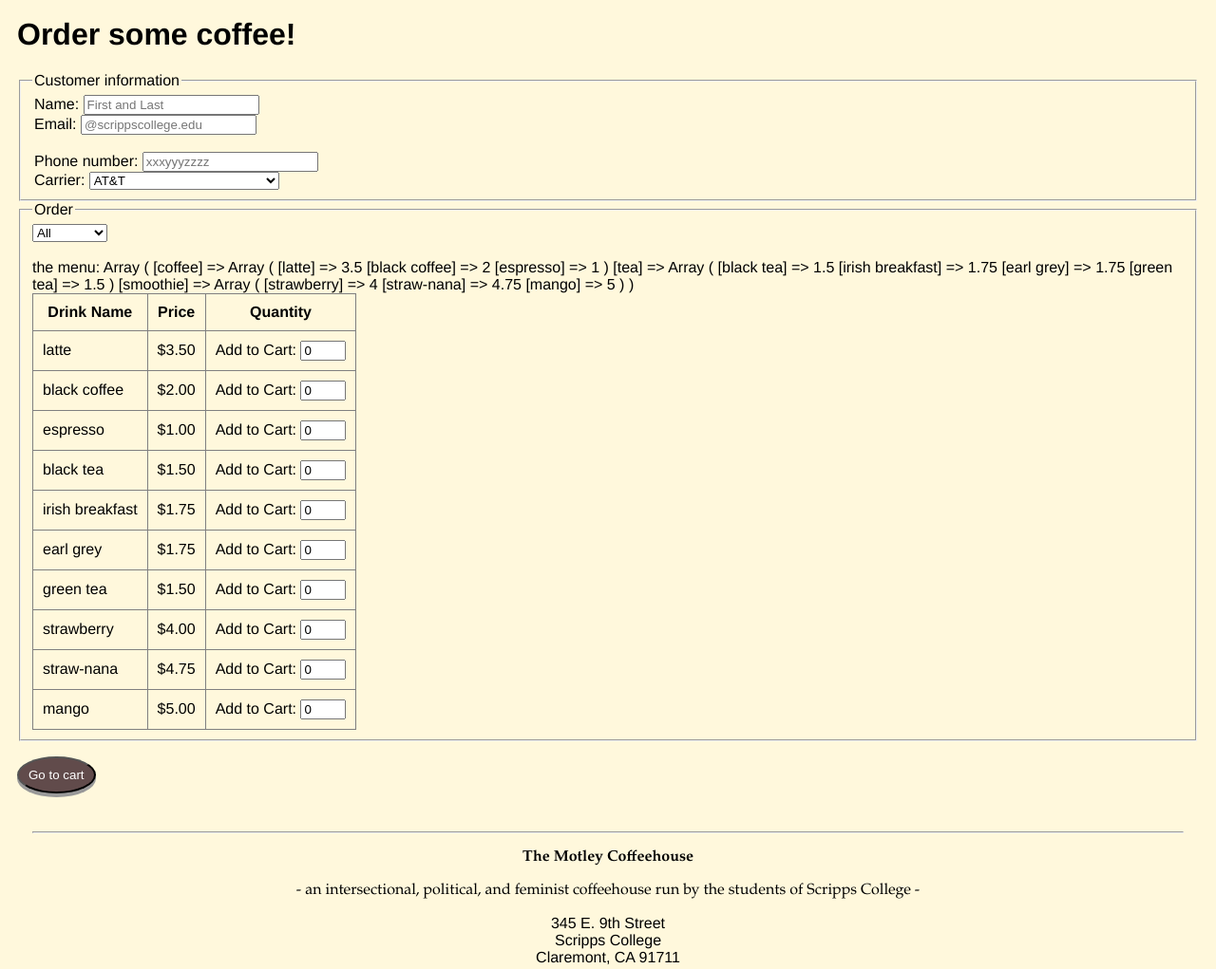
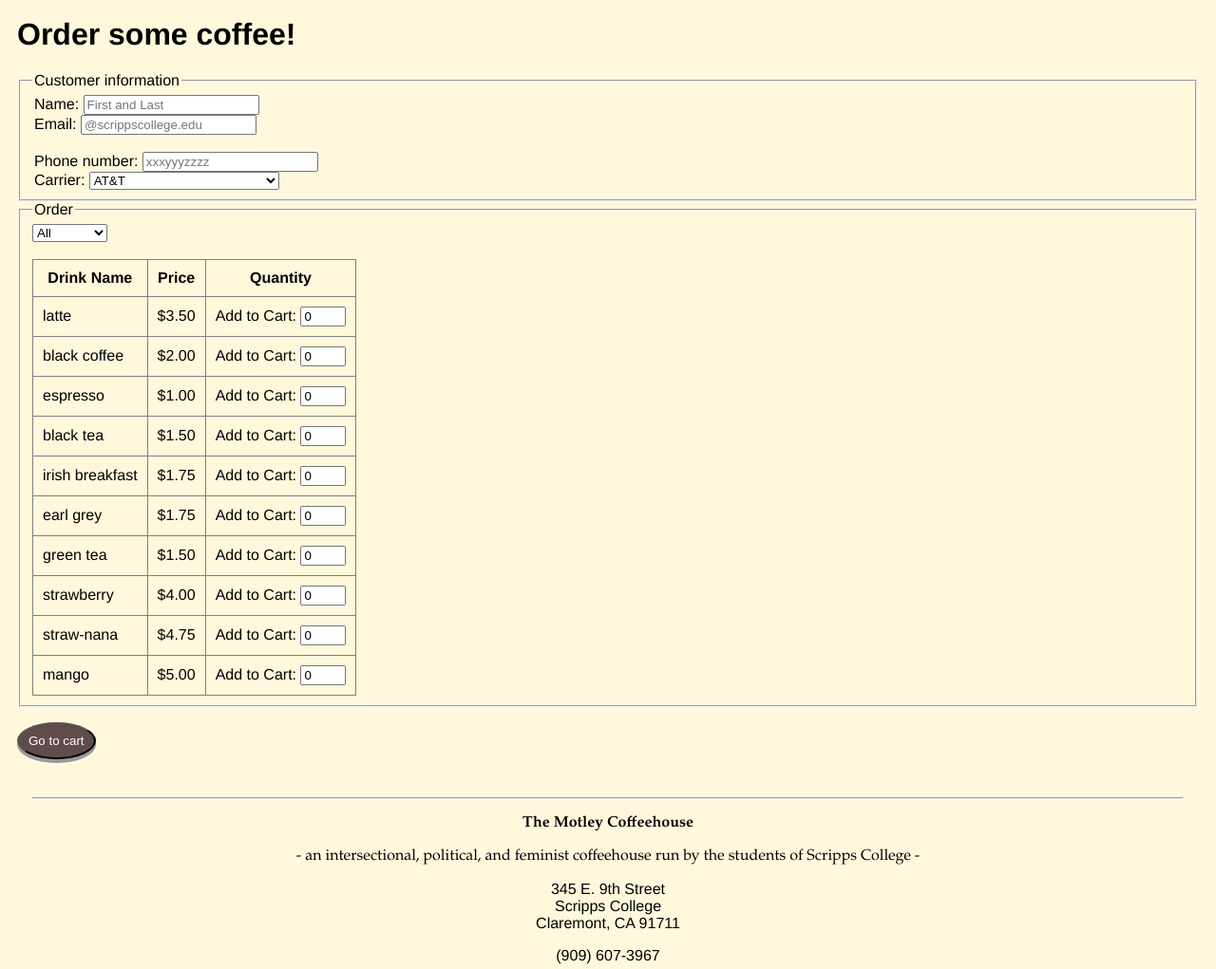
Before and after one commit to lindseyc/coffee2go, a PHP site: page / in a window 1280 px wide. Shown: the top 1021 px of the page at 95% size. Run offline with PHP 8.4, Linux system fonts and the light colour scheme; some libraries are stand-ins or nearby versions.

Commit message:
clean up

```diff
--- a/controller/controller.php
+++ b/controller/controller.php
@@ -9,7 +9,6 @@
 		session_start();
 	}
 
-	//if the cart is not there, call create cart function from model
 
 	class Controller {
 		public $model, $view;
@@ -20,6 +19,8 @@
 			$this->mail = new Mail();
 		}
 
+
+		//the order page has been submitted
 		public function invoke() {
 
 			$drinktypes = Array(
@@ -27,27 +28,10 @@
 								ShoppingCart::$teatypes,
 								ShoppingCart::$smoovtypes
 							);
+			//display the order form
 			$this->view->renderOrderForm($drinktypes);
-			//print_r($drinktypes);
-			//$drinkType = $this->model->getDrinkTypes();
 
 			if($_SERVER["REQUEST_METHOD"] == "POST" && isset($_POST["submit"])) {
-
-				//print_r('adding to cart: ');
-				//display the post
-				//print_r($_POST);
-				// $type = $_POST["type"];
-
-
-				//echo "retrieve cart from model : ";
-				// print_r($this->model->getCart());
-				// echo "<br/>";
-
-
-				//display the post
-				// echo "<br /><br />(in controller) The post is: ";
-				// print_r($_POST);
-				// echo "<br/>";
 
 				$name = $_POST["name"];
 				$phone = $_POST["phone"];
@@ -71,32 +55,21 @@
 				$drinkList = array();
 				foreach($post as $key => $value) {
 					if($key == "name" || $key == "carrier" || $key == "phone" || $key == "email"){
-						// echo "adding $key and $value to customer <br/>";
+						// adding $key and $value to customer
 						$this->model->addCustomer($key,$value);
-						//$_SESSION['cart']->addCustomer($key, $value);
 					}
 					else {
 						$key = ShoppingCart::$displaynames[$key];
 						if($value > 0){
-							// echo "adding $key and $value to drinkOrder <br/>";
+							// adding $key and $value to drinkOrder
 							$this->model->order($key, $value);
 							$drinkList[$key] = $value;
-							// $this->model->addDrinktoDb($key, $value);
-							//$_SESSION['cart']->order($key, $value);
 						}
 					}
 				}
 
-				// $this->model->addDrinktoDb($drinkList);
-				// echo '<br/>';
-
-					//echo "adding $key and $value to model";
-					//$result = $this->model->updateCart($key, $value);
 					$result = "nothing right now";
 
-
-				// echo "retrieve cart from model : ";
-				// print_r($this->model->getCart());
 
 
 				if(preg_match('/invalid/', $result)) {
@@ -108,28 +81,23 @@
 					//replace the view instead of rendering it at the bottom
 					$this->view->renderCart($shoppingCart);
 					//$this->view->renderCart("view/checkout.php");
-					//print_r(__DIR__);
 					//$this->_redirect('./view/checkout.php');
 				}
 			}
-			//render it anyways (for testing)
+			//render it anyways (for testing):
 			//$this->view->renderCart($shoppingCart);
 
 		}
 
+		//the checkout page has been submitted/confirmed
 		public function confirm() {
 			//$this->view->renderCart($shoppingCart);
 			if($_SERVER["REQUEST_METHOD"] == "POST" && isset($_POST["confirm"])) {
 
-				//echo "in the confirm: <br />";
 
-				//DB. Add order
+				//get customer array from model
+				$mycust = $this->model->getCustomer();
 
-				$mycust = $this->model->getCustomer();
-				// $this->model->addCustomertoDb($mycust['name'], $mycust['phone'],
-				// $mycust['email'], $mycust['carrier']);
-
-				// $cId = $this->model->getCustId($mycust['name'], $mycust['email']);
 				$name = $_POST['name'];
 				$phone = $_POST['phone'];
 				$email = $_POST['email'];
@@ -137,16 +105,12 @@
 				$date = $_POST['timestamp'];
 				$timedrop = $_POST['timeDrop'];
 				$email_text_orboth = $_POST['confirmtype'];
-				// $orderPrice = $totalPrice;
 
-				//DB actions
+				//DB actions, add to db
 				$this->model->addAlltoDb($name, $phone, $email, $carrier,
 							$date, $timedrop);
 
 
-				// $this->model->addOrdertoDb($customerId, $orderPrice, $date, $timedrop);
-
-				//print_r($_POST);
 				$post = $_POST;
 				unset($post['confirm']);
 				//to be implemented
@@ -164,7 +128,6 @@
 
 				//clear the cart
 				$this->model->clearCart();
-				//print_r($this->model->getCart());
 			}
 		}
 	}
--- a/view/orderPage.php
+++ b/view/orderPage.php
@@ -112,12 +112,12 @@
                     <!-- hardcoded drinks array of coffee into orderpage
 										with add to cart button: -->
                 <?php
-                echo "the menu: ";
+                //echo "the menu: ";
                 $totalPrice = 0;
                 $merged = Array ('coffee' => ShoppingCart::$drinktypes,
                 'tea' => ShoppingCart::$teatypes,
                 'smoothie' => ShoppingCart::$smoovtypes);
-                print_r($merged);
+                //print_r($merged);
                 foreach ($merged as $drinkclass => $drinks){
                     foreach($drinks as $type => $price){
                         $totalPrice += $price;
```
Also changed, not shown: 1 other file.
